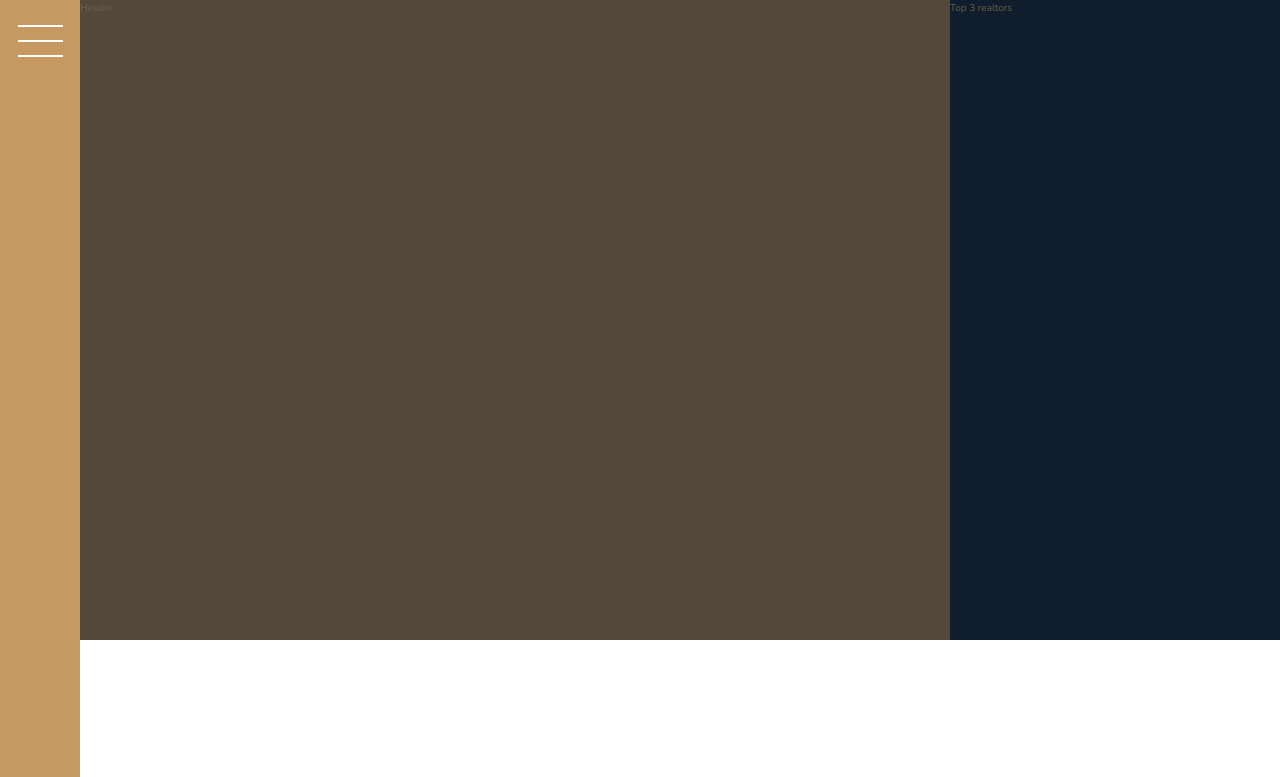
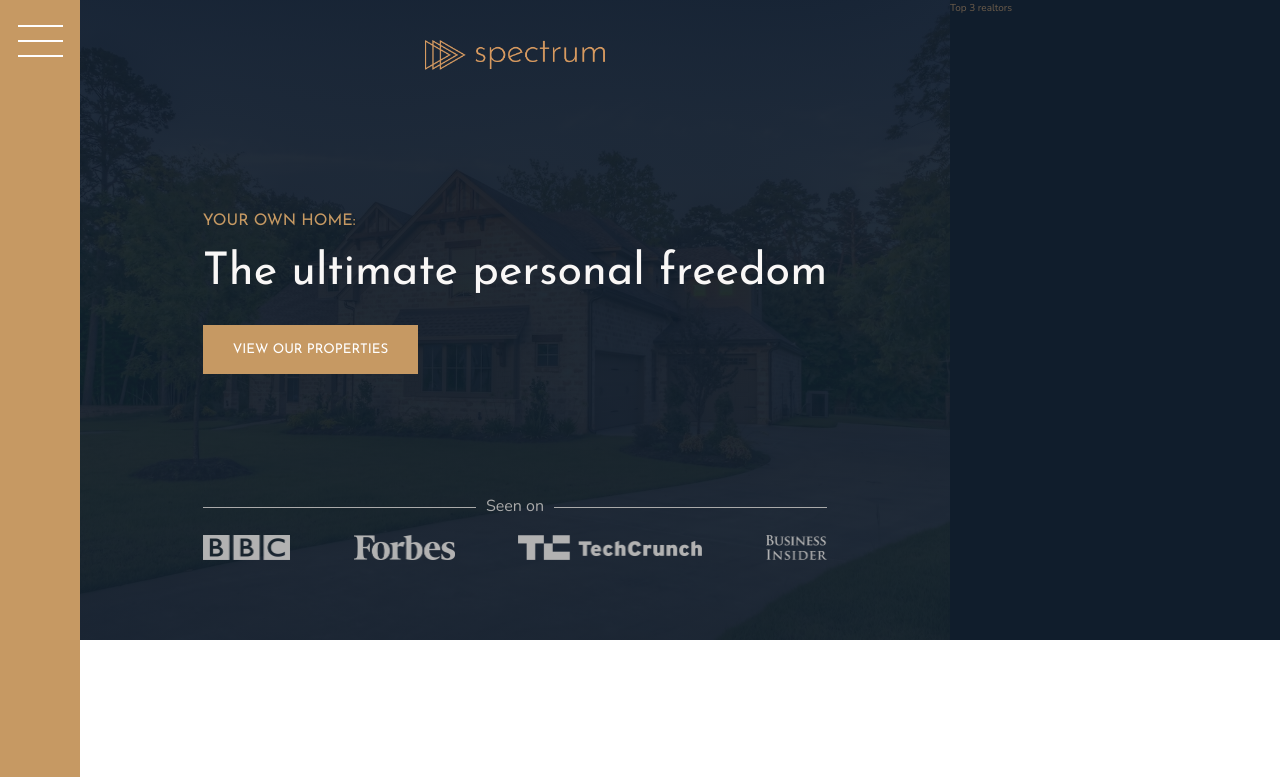
Before and after one commit to hyggebox/Spectrum, a website: page index.html in a window 1280 px wide. Shown: the top 777 px of the page. Drawn offline with nearby package versions, Linux system fonts and the light colour scheme; files that its build step writes are made by us from their sources.

Commit message:
Build the .header section

```diff
--- a/index.html
+++ b/index.html
@@ -17,7 +17,17 @@
         </div>
 
         <div class="header">
-            Header
+            <img src="img/logo.png" alt="" class="header__logo">
+            <h3 class="heading-3">Your own home:</h3>
+            <h1 class="heading-1">The ultimate personal freedom</h1>
+            <button class="btn header__btn">View our properties</button>
+            <div class="header__seenon-text">Seen on</div>
+            <div class="header__seenon-logos">
+                <img src="img/logo-bbc.png" alt="bbc logo">
+                <img src="img/logo-forbes.png" alt="forbes logo">
+                <img src="img/logo-techcrunch.png" alt="techcrunch logo">
+                <img src="img/logo-bi.png" alt="business insider logo">
+            </div>
         </div>
 
         <div class="realtors">
--- a/sass/_header.scss
+++ b/sass/_header.scss
@@ -1,4 +1,55 @@
 .header {
     background-color: $color-grey-dk-1;
     grid-column: full-start / col-end 6;
+
+    background-image: linear-gradient(rgba($color-secondary, .93), rgba($color-secondary, .93)),
+                        url('../img/hero.jpeg');
+    background-size: 101%, cover;
+    background-position: center;
+    padding: 4rem 8rem 8rem;
+
+    display: grid;
+    grid-template: 1fr min-content 6rem 1fr / max-content;
+    row-gap: 1.5rem;
+    justify-content: center;
+
+    &__logo {
+        height: 3rem;
+        justify-self: center;
+    }
+
+    &__btn {
+        align-self: start;
+        justify-self: start;
+    }
+
+    &__seenon-text {
+        display: grid;
+        grid-template-columns: 1fr max-content 1fr;
+        align-items: center;
+        gap: 1rem;
+
+        font-size: 1.6rem;
+        color: $color-grey-lt-2;
+
+        &::before,
+        &::after {
+            content: "";
+            height: 1px;
+            display: block;
+            background-color: currentColor;
+        }
+    }
+
+    &__seenon-logos {
+        display: flex;
+        gap: 3rem;
+        justify-items: center;
+        justify-content: space-between;
+
+        img {
+            height: 2.5rem;
+            filter: brightness(.7);
+        }
+    }
 }
--- a/sass/_typography.scss
+++ b/sass/_typography.scss
@@ -5,6 +5,9 @@
 
 .heading-1 {
     @extend %heading;
+    font-size: 4.5rem;
+    color: $color-grey-lt-1;
+    line-height: 1;
 }
 
 .heading-2 {
```
